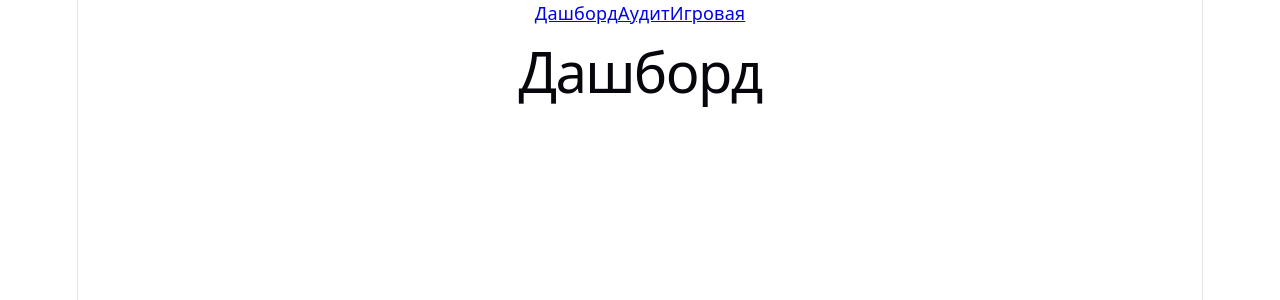
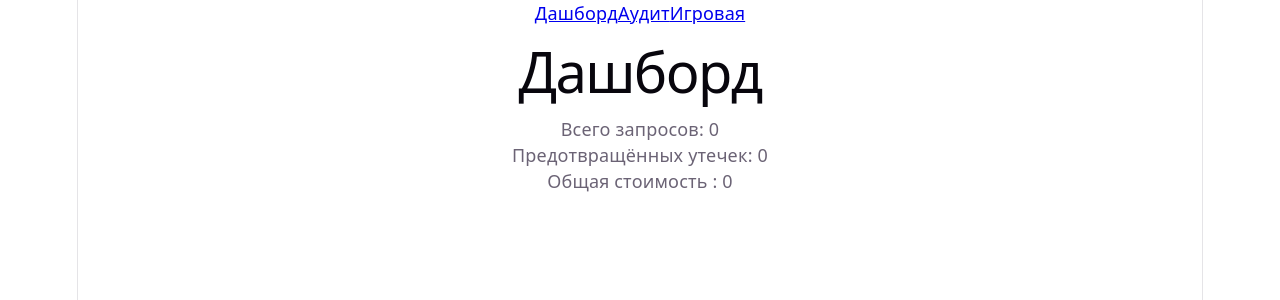
Before and after one commit to IuliiaUsatova/ai-gateway, a React (Vite) app in the folder frontend/: page / in a window 1280 px wide. Shown: the top 300 px of the page. Built offline with nearby package versions, Linux system fonts and the light colour scheme.

Commit message:
feat: add DashboardPage with logs statistics

```diff
--- a/frontend/src/pages/DashboardPage.tsx
+++ b/frontend/src/pages/DashboardPage.tsx
@@ -1,6 +1,18 @@
+import { useLogsStore } from '../stores/logsStore'
+
 function DashboardPage() {
+    const { logs } = useLogsStore()
+    const preventedLeaks = logs.filter((log) => log.originalText !== log.maskedText).length
+    const totalCost = logs.reduce((acc, log) => {
+        return acc + log.cost
+    }, 0)
     return (
-        <h1>Дашборд</h1>
+        <div>
+            <h1>Дашборд</h1>
+            <p>Всего запросов: {logs.length}</p>
+            <p>Предотвращённых утечек: {preventedLeaks}</p>
+            <p>Общая стоимость : {totalCost}</p>
+        </div>
     )
 }
 
```
